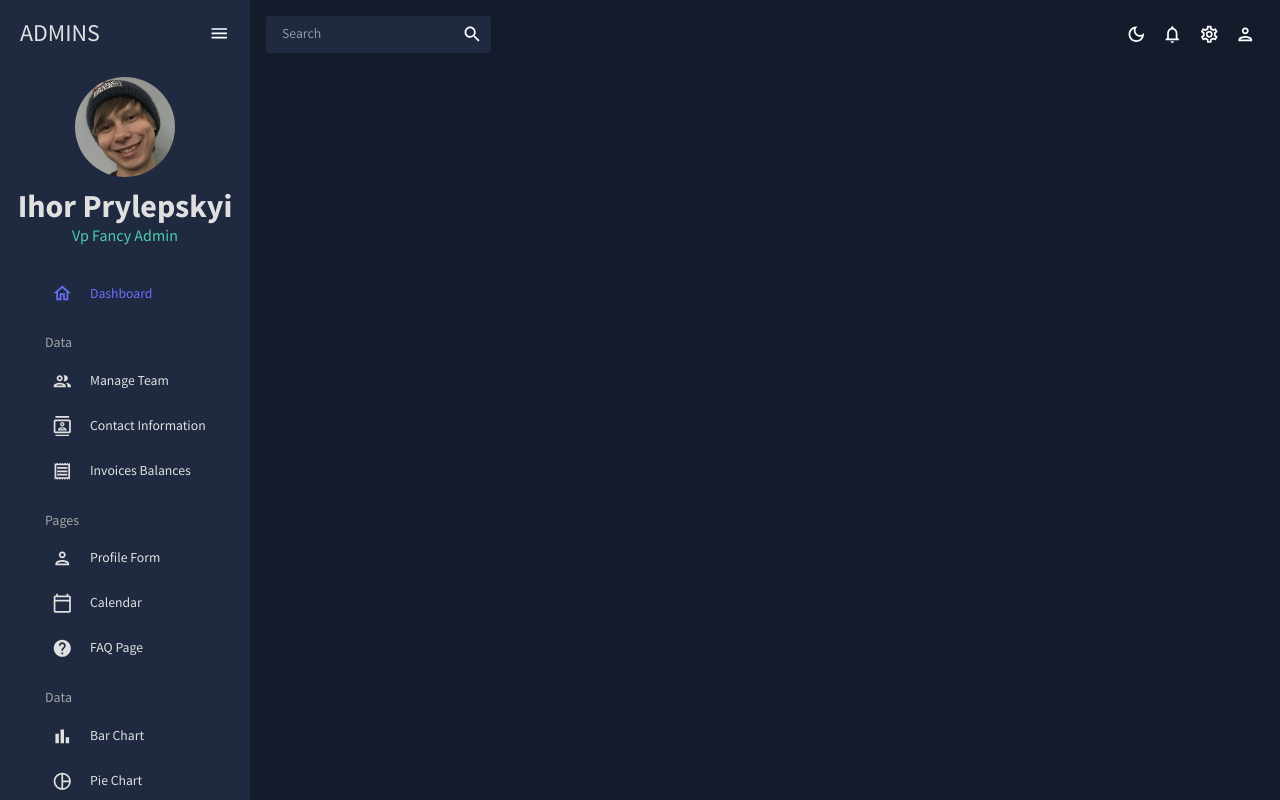
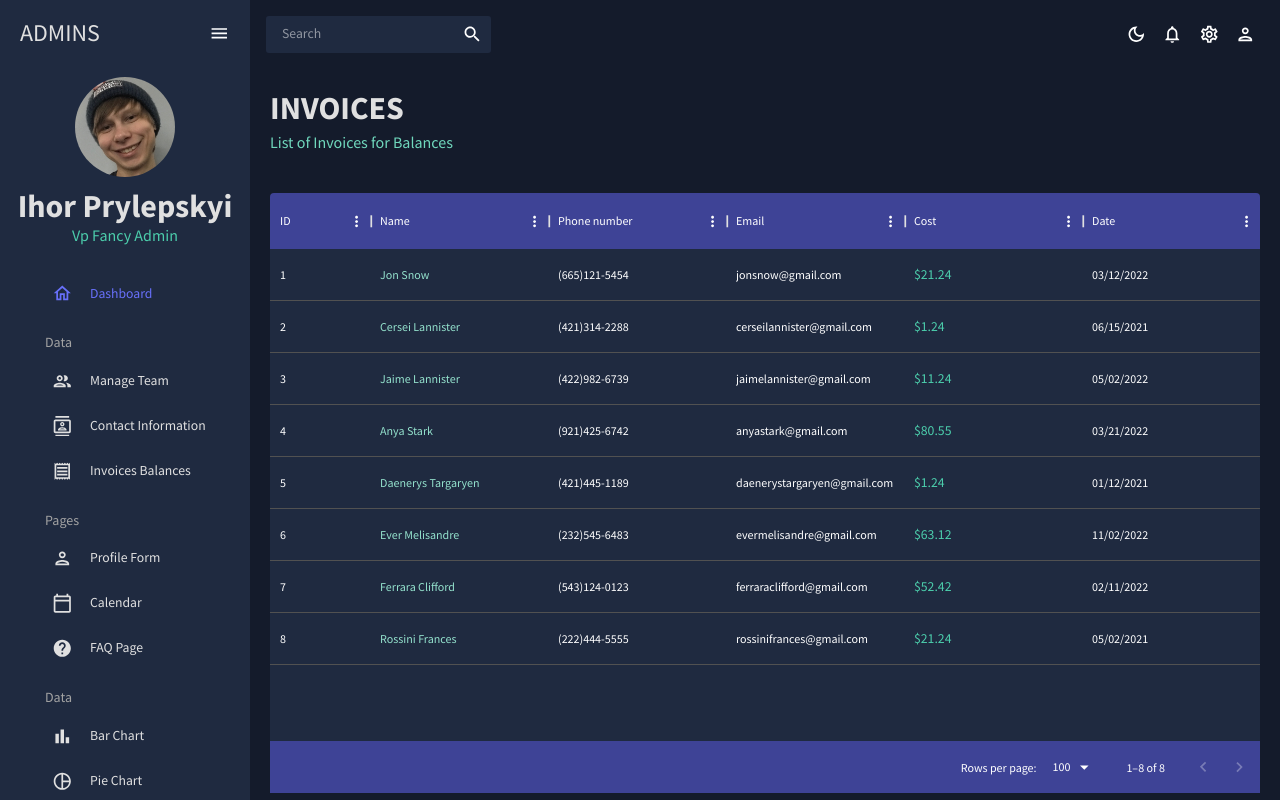
Before and after one commit to iSmelb/admin-dashboard, a React (Create React App) app: page /#/invoices in a window 1280 px wide. Built offline with nearby package versions, Linux system fonts and the light colour scheme.

Commit message:
created contacts, invoices, team pages

```diff
--- a/src/routes/AppRoutes.jsx
+++ b/src/routes/AppRoutes.jsx
@@ -1,10 +1,17 @@
 import { Routes, Route } from "react-router-dom";
+import Contacts from "../scenes/contacts";
 import Dashboard from "../scenes/dashboard";
+import Invoices from "../scenes/invoices";
+import Team from "../scenes/team";
 
 const AppRoutes = () => {
   return(
     <Routes>
       <Route path="/" element={<Dashboard/>}/>
+      <Route path="/team" element={<Team/>}/>
+      <Route path="/contacts" element={<Contacts/>}/>
+      <Route path="/invoices" element={<Invoices/>}/>
+
     </Routes>
   )
 }
--- /dev/null
+++ b/src/scenes/contacts/index.jsx
@@ -0,0 +1,105 @@
+import { Box, useTheme} from "@mui/material";
+import { DataGrid, GridToolbar } from "@mui/x-data-grid";
+import { tokens } from "../../theme";
+import { mockDataContacts } from "../../data/mockData";
+import Header from "../../components/Header";
+
+const Contacts = () => {
+  const theme = useTheme();
+  const colors = tokens(theme.palette.mode);
+
+  const columns = [
+    { field: "id", headerName: "ID", flex: 0.5 },
+    { field: "registrarId", headerName: "Registrar ID"},
+    { field: "name",
+      headerName: "Name",
+      flex: 1,
+      cellClassName: "name-column--cell"
+    },
+    {
+      field: "age",
+      headerName: "Age",
+      type: "number",
+      headerAlign: "left",
+      align: "left"
+    },
+    {
+      field: "phone",
+      headerName: "Phone number",
+      flex: 1,
+    },
+    {
+      field: "email",
+      headerName: "Email",
+      flex: 1,
+    },
+    {
+      field: "address",
+      headerName: "Address",
+      flex: 1,
+    },
+    {
+      field: "city",
+      headerName: "City",
+      flex: 1,
+    },
+    {
+      field: "zipCode",
+      headerName: "ZipCode",
+      flex: 1,
+    },
+  ]
+
+  return (
+    <Box m="20px">
+      <Header title="CONTACTS" subtitle="List of Contacts for Future Reference"/>
+      <Box
+        mt="40px"
+        height="75vh"
+        sx={{
+          "& .MuiDataGrid-root": {
+            border: "none"
+          },
+          "& .MuiDataGrid-root .MuiDataGrid-cell:focus-within": {
+            outline: "none"
+          },
+          "& .name-column--cell": {
+            color: colors.greenAccent[300]
+          },
+          "& .MuiDataGrid-columnHeaders": {
+            backgroundColor: colors.blueAccent[700],
+            borderBottom: "none"
+          },
+          "& .MuiDataGrid-virtualScroller": {
+            backgroundColor: colors.primary[400]
+          },
+          "& .MuiDataGrid-footerContainer": {
+            borderTop: "none",
+            backgroundColor: colors.blueAccent[700]
+          },
+          "& .MuiCheckbox-root": {
+            color: colors.greenAccent[200],
+          },
+          "& .MuiCheckbox-root.Mui-checked": {
+            color: colors.greenAccent[200],
+          },
+          "& .MuiSvgIcon-root.MuiDataGrid-iconSeparator": {
+            color: colors.grey[100]
+          },
+          "& .MuiDataGrid-toolbarContainer .MuiButton-root": {
+            color: colors.grey[100]
+          },
+        }}
+      >
+        <DataGrid
+          checkboxSelection
+          rows={mockDataContacts}
+          columns={columns}
+          components={{ Toolbar: GridToolbar}}
+        />
+      </Box>
+    </Box>
+  )
+}
+
+export default Contacts
--- /dev/null
+++ b/src/scenes/invoices/index.jsx
@@ -0,0 +1,86 @@
+import { Box, Typography, useTheme} from "@mui/material";
+import { DataGrid } from "@mui/x-data-grid";
+import { tokens } from "../../theme";
+import { mockDataInvoices } from "../../data/mockData";
+import Header from "../../components/Header";
+
+const Invoices = () => {
+  const theme = useTheme();
+  const colors = tokens(theme.palette.mode);
+
+  const columns = [
+    { field: "id", headerName: "ID",},
+    { field: "name",
+      headerName: "Name",
+      flex: 1,
+      cellClassName: "name-column--cell"
+    },
+    {
+      field: "phone",
+      headerName: "Phone number",
+      flex: 1,
+    },
+    {
+      field: "email",
+      headerName: "Email",
+      flex: 1,
+    },
+    {
+      field: "cost",
+      headerName: "Cost",
+      flex: 1,
+      renderCell: (params) => (
+        <Typography color={colors.greenAccent[500]}>
+          ${params.row.cost}
+        </Typography>
+      )
+    },
+    {
+      field: "date",
+      headerName: "Date",
+      flex: 1,
+    },
+  ]
+
+  return (
+    <Box m="20px">
+      <Header title="INVOICES" subtitle="List of Invoices for Balances"/>
+      <Box
+        mt="40px"
+        height="75vh"
+        sx={{
+          "& .MuiDataGrid-root": {
+            border: "none"
+          },
+          "& .MuiDataGrid-root .MuiDataGrid-cell:focus-within": {
+            outline: "none"
+          },
+          "& .name-column--cell": {
+            color: colors.greenAccent[300]
+          },
+          "& .MuiDataGrid-columnHeaders": {
+            backgroundColor: colors.blueAccent[700],
+            borderBottom: "none"
+          },
+          "& .MuiDataGrid-virtualScroller": {
+            backgroundColor: colors.primary[400]
+          },
+          "& .MuiDataGrid-footerContainer": {
+            borderTop: "none",
+            backgroundColor: colors.blueAccent[700]
+          },
+          "& .MuiSvgIcon-root.MuiDataGrid-iconSeparator": {
+            color: colors.grey[100]
+          },
+        }}
+      >
+        <DataGrid
+          rows={mockDataInvoices}
+          columns={columns}
+        />
+      </Box>
+    </Box>
+  )
+}
+
+export default Invoices
--- /dev/null
+++ b/src/scenes/team/index.jsx
@@ -0,0 +1,112 @@
+import { Box, Typography, useTheme } from "@mui/material";
+import { DataGrid } from "@mui/x-data-grid";
+import { tokens } from "../../theme";
+import { mockDataTeam } from "../../data/mockData";
+import { AdminPanelSettingsOutlined, LockOpenOutlined, SecurityOutlined } from "@mui/icons-material";
+import Header from "../../components/Header";
+
+const Team = () => {
+  const theme = useTheme();
+  const colors = tokens(theme.palette.mode);
+
+  const columns = [
+    { field: "id", headerName: "ID" },
+    { field: "name",
+      headerName: "Name",
+      flex: 1,
+      cellClassName: "name-column--cell"
+    },
+    {
+      field: "age",
+      headerName: "Age",
+      type: "number",
+      headerAlign: "left",
+      align: "left"
+    },
+    {
+      field: "phone",
+      headerName: "Phone number",
+      flex: 1,
+    },
+    {
+      field: "email",
+      headerName: "Email",
+      flex: 1,
+    },
+    {
+      field: "access",
+      headerName: "Access Level",
+      flex: 1,
+      renderCell: ({row: {access}}) =>
+        <Box
+          width="60%"
+          m="0 auto"
+          p="5px"
+          display="flex"
+          justifyContent="center"
+          backgroundColor={
+            access === "admin"
+              ? colors.greenAccent[600]
+              : colors.greenAccent[700]
+          }
+          borderRadius="4px"
+        >
+          {access === "admin" && <AdminPanelSettingsOutlined/>}
+          {access === "manager" && <SecurityOutlined/>}
+          {access === "user" && <LockOpenOutlined/>}
+          <Typography color={colors.grey[100]} sx={{ml: "5px"}}>
+            {access}
+          </Typography>
+        </Box>
+    },
+  ]
+
+  return (
+    <Box m="20px">
+      <Header title="TEAM" subtitle="Managing the Team Members"/>
+      <Box
+        mt="40px"
+        height="75vh"
+        sx={{
+          "& .MuiDataGrid-root": {
+            border: "none"
+          },
+          "& .MuiDataGrid-root .MuiDataGrid-cell:focus-within": {
+            outline: "none"
+          },
+          "& .name-column--cell": {
+            color: colors.greenAccent[300]
+          },
+          "& .MuiDataGrid-columnHeaders": {
+            backgroundColor: colors.blueAccent[700],
+            borderBottom: "none"
+          },
+          "& .MuiDataGrid-virtualScroller": {
+            backgroundColor: colors.primary[400]
+          },
+          "& .MuiDataGrid-footerContainer": {
+            borderTop: "none",
+            backgroundColor: colors.blueAccent[700]
+          },
+          "& .MuiCheckbox-root": {
+            color: colors.greenAccent[200],
+          },
+          "& .MuiCheckbox-root.Mui-checked": {
+            color: colors.greenAccent[200],
+          },
+          "& .MuiSvgIcon-root.MuiDataGrid-iconSeparator": {
+            color: colors.grey[100]
+          }
+        }}
+      >
+        <DataGrid
+          checkboxSelection
+          rows={mockDataTeam}
+          columns={columns}
+        />
+      </Box>
+    </Box>
+  )
+}
+
+export default Team
```
